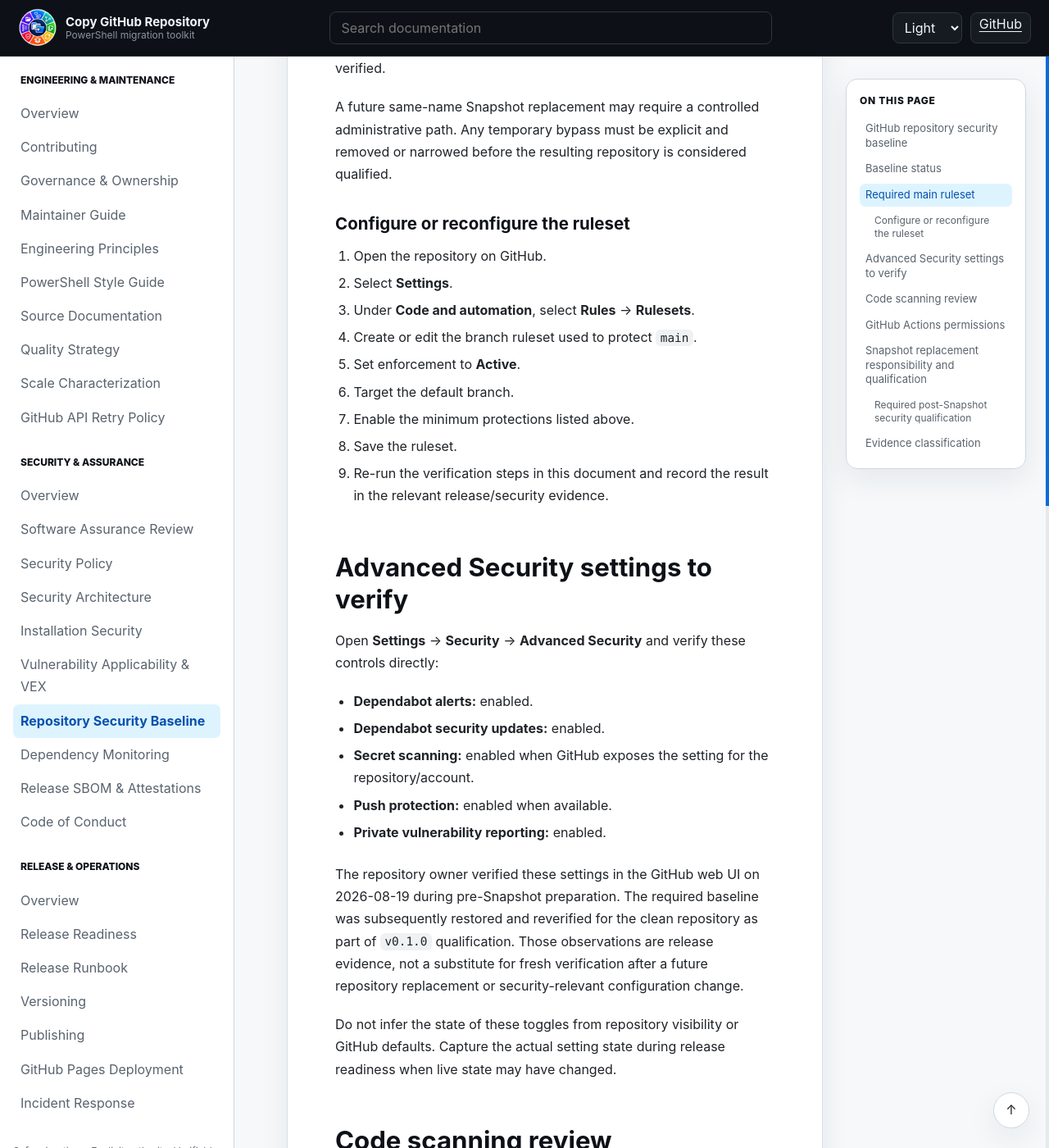
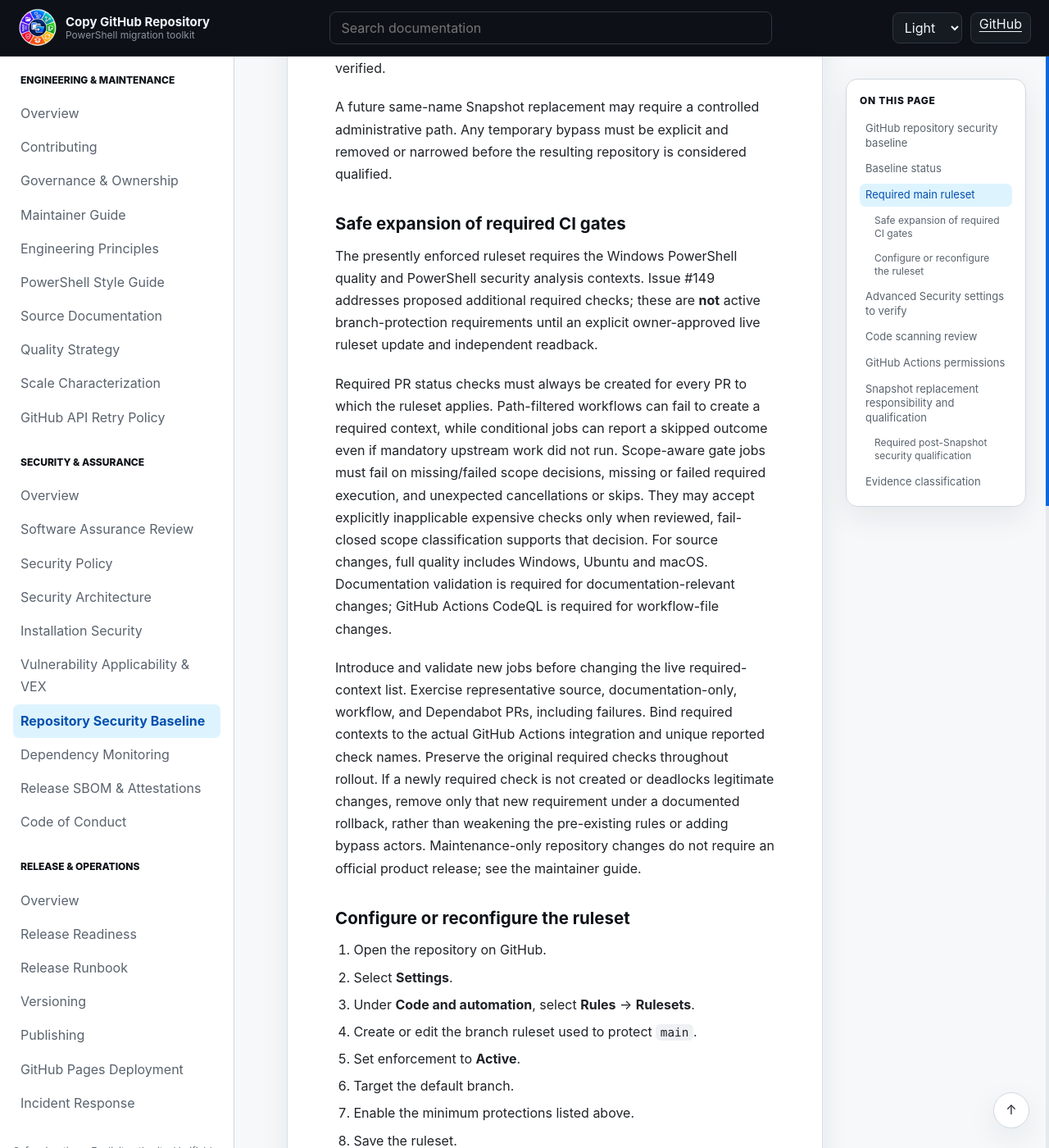
Before and after one commit to infoconex/copy-github-repo, a Jekyll site: the page built from docs/security/repository-security-baseline.md, in a window 1280 px wide and 1400 px high, scrolled down 4602 px. Shown: the whole window at 82% size. Built offline with Jekyll 4.4.1, drawn with Linux system fonts in a browser that asks for light colours.

Commit message:
docs: define direct-to-main maintenance policy and safe required-check rollout (#149)

```diff
--- a/docs/security/repository-security-baseline.md
+++ b/docs/security/repository-security-baseline.md
@@ -46,6 +46,14 @@ Workflow and job names are part of the observable status-check surface. When wor
 The live repository uses an active ruleset named `main`. The ruleset name itself is not part of the security contract; the target, enforcement state, required checks, and protection behavior are what must be verified.
 
 A future same-name Snapshot replacement may require a controlled administrative path. Any temporary bypass must be explicit and removed or narrowed before the resulting repository is considered qualified.
+
+### Safe expansion of required CI gates
+
+The presently enforced ruleset requires the Windows PowerShell quality and PowerShell security analysis contexts. Issue #149 addresses proposed additional required checks; these are **not** active branch-protection requirements until an explicit owner-approved live ruleset update and independent readback.
+
+Required PR status checks must always be created for every PR to which the ruleset applies. Path-filtered workflows can fail to create a required context, while conditional jobs can report a skipped outcome even if mandatory upstream work did not run. Scope-aware gate jobs must fail on missing/failed scope decisions, missing or failed required execution, and unexpected cancellations or skips. They may accept explicitly inapplicable expensive checks only when reviewed, fail-closed scope classification supports that decision. For source changes, full quality includes Windows, Ubuntu and macOS. Documentation validation is required for documentation-relevant changes; GitHub Actions CodeQL is required for workflow-file changes.
+
+Introduce and validate new jobs before changing the live required-context list. Exercise representative source, documentation-only, workflow, and Dependabot PRs, including failures. Bind required contexts to the actual GitHub Actions integration and unique reported check names. Preserve the original required checks throughout rollout. If a newly required check is not created or deadlocks legitimate changes, remove only that new requirement under a documented rollback, rather than weakening the pre-existing rules or adding bypass actors. Maintenance-only repository changes do not require an official product release; see the maintainer guide.
 
 ### Configure or reconfigure the ruleset
 
```
